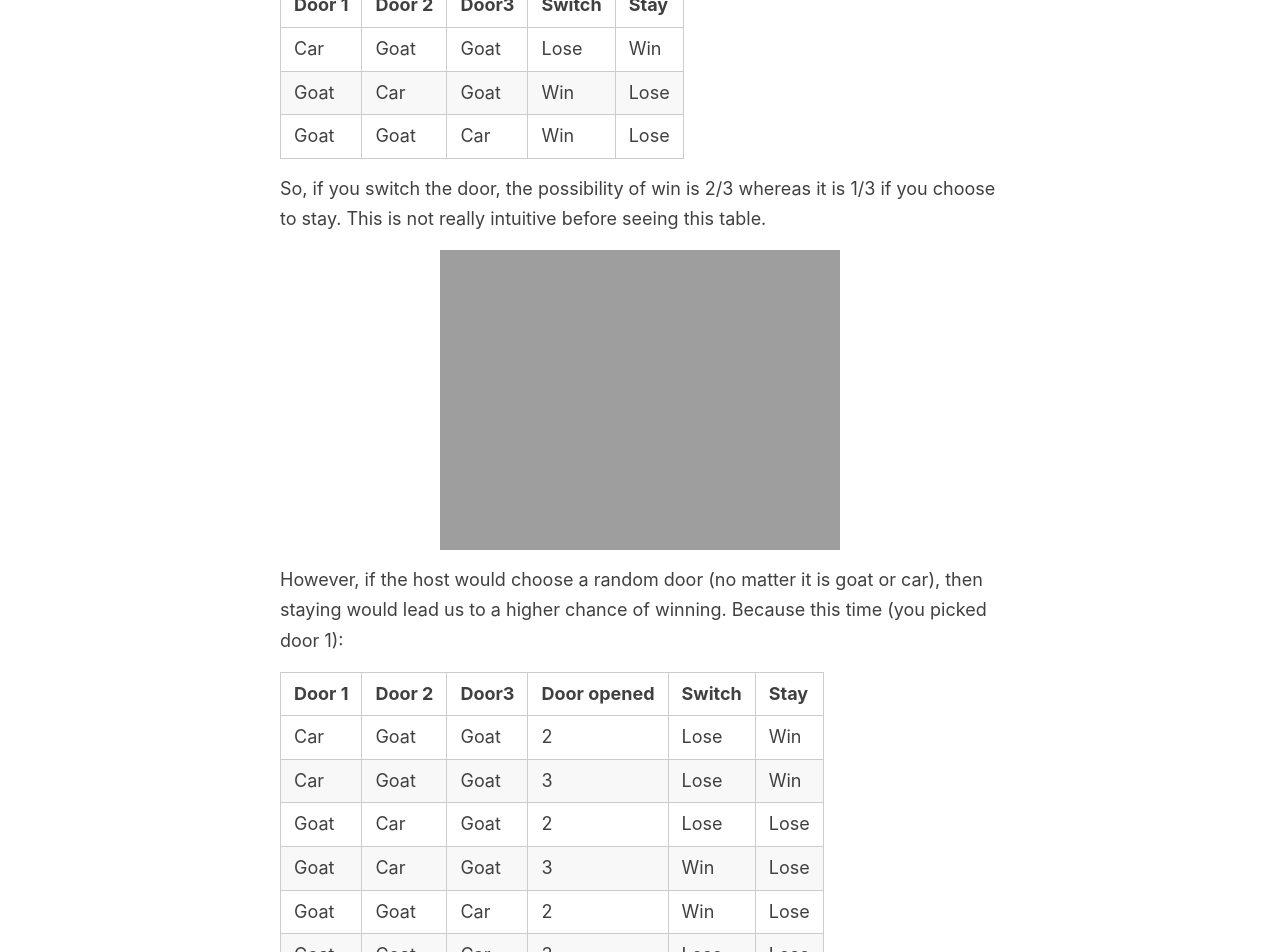
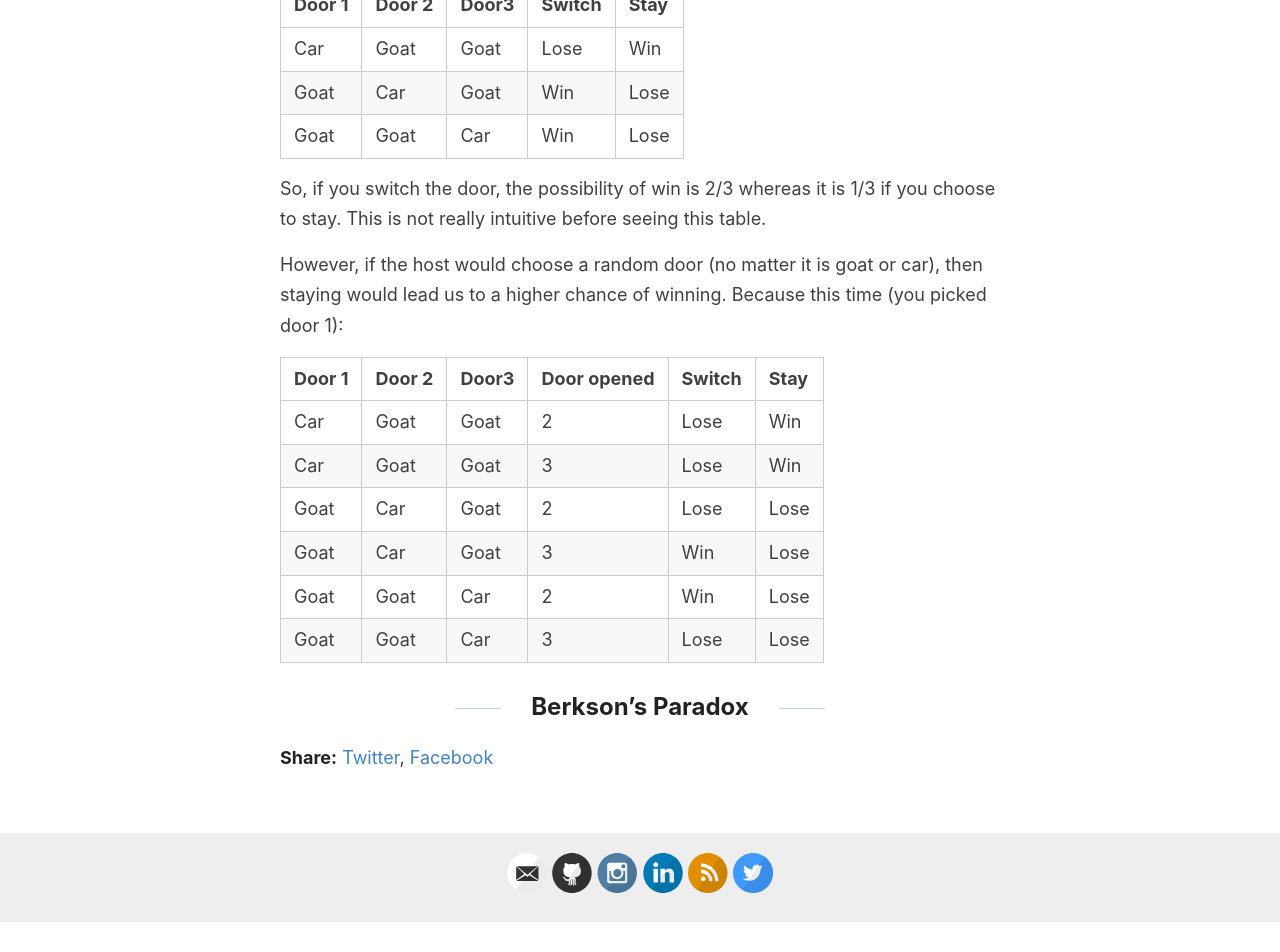
Before and after one commit to evinpinar/evinpinar.github.io, a Jekyll site: the page built from _posts/2019-08-20-statistical-paradoxes.md, in a window 1280 px wide. Shown: the part 1036-1988 px from the top of the page. Built offline with Jekyll 4.4.1, drawn with Linux system fonts in a browser that asks for light colours; comment, search, counter and statistics services are not loaded; after the commit the page ends 1959 px from its top, so only the background shows below that.

Commit message:
picture correct

```diff
--- a/_posts/2019-08-20-statistical-paradoxes.md
+++ b/_posts/2019-08-20-statistical-paradoxes.md
@@ -12,7 +12,7 @@ While reading Judea Pearl's [The Book of Why](http://bayes.cs.ucla.edu/WHY/), I
 
 Let's assume that you're on a game, and there are three doors upon you where one leads to a car and the others lead to goats. You pick the door #1, and the host opens one of the goat-doors. Now, you can either stay on your door, or switch your door. What would you do?
 
-![alt text](/monty.png "Monty Hall")
+![](/images/monty.png "Monty Hall")
 
 You should switch your door, if the host did not choose the door at random. Here is why:
 
@@ -24,8 +24,6 @@ You should switch your door, if the host did not choose the door at random. Here
 
 So, if you switch the door, the possibility of win is 2/3 whereas it is 1/3 if you choose to stay.
 This is not really intuitive before seeing this table.
-
-![alt text](http://evinpinar.github.io/images/monty.png "Monty Hall")
 
 However, if the host would choose a random door (no matter it is goat or car), then staying would lead us to a higher chance of winning. Because this time (you picked door 1):
 
```
